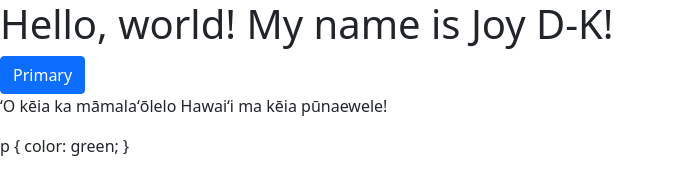
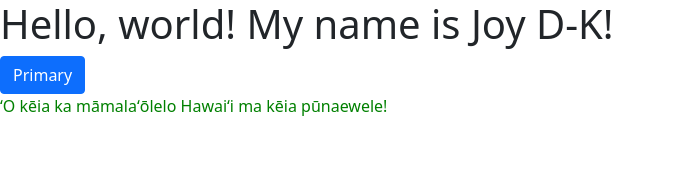
Before and after one commit to 808hiphop/data_oyate_joy, a plain HTML site: page docs/index.html in a window 1280 px wide. Shown: the whole page, without its empty margins (0-674 px from the left). Drawn offline with nearby package versions, Linux system fonts and the light colour scheme.

Commit message:
inserting color

```diff
--- a/docs/index.html
+++ b/docs/index.html
@@ -13,10 +13,7 @@
   <body>
     <h1>Hello, world! My name is Joy D-K!</h1>
     <button type="button" class="btn btn-primary">Primary</button>
-    <p>ʻO kēia ka māmalaʻōlelo Hawaiʻi ma kēia pūnaewele!</p>
-    p {
-      color: green;
-    }
+    <p style="color: green;">ʻO kēia ka māmalaʻōlelo Hawaiʻi ma kēia pūnaewele!</p>
 
     <!-- Optional JavaScript; choose one of the two! -->
 
```
